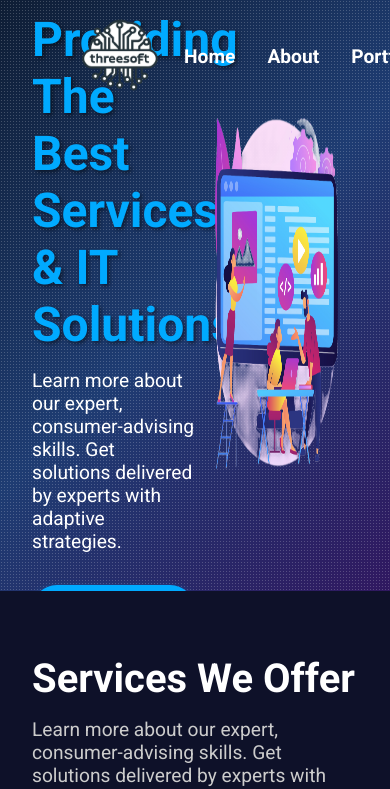
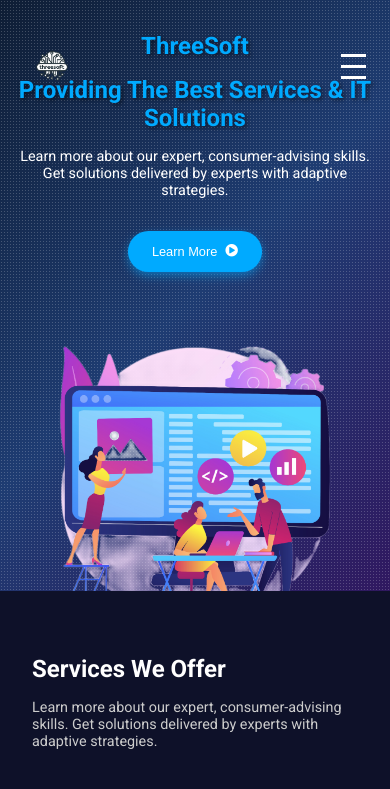
Before and after one commit to ejaz0/shirkat, a React (Create React App) app: page / in a window 390 px wide. Shown: the top 789 px of the page. Built offline with nearby package versions, Linux system fonts and the light colour scheme; a small style sheet from the web is missing.

Commit message:
Made it into more responsive design

```diff
--- a/src/Components/Navbar.js
+++ b/src/Components/Navbar.js
@@ -1,9 +1,11 @@
-import React, { useEffect } from 'react';
+import React, { useState, useEffect } from 'react';
 import { Link } from 'react-router-dom';
 import '../Styles/Css/NavBarStyle.css';
 import ThreeSoftLogo from '../Styles/Css/images/threesoftlogoneww.png'; // Import the logo
 
 const NavBar = () => {
+    const [isMenuOpen, setIsMenuOpen] = useState(false);
+
     useEffect(() => {
         const handleScroll = () => {
             const nav = document.querySelector('nav');
@@ -22,16 +24,25 @@
         };
     }, []);
 
+    const toggleMenu = () => {
+        setIsMenuOpen(!isMenuOpen);
+    };
+
     return (
         <nav>
             <div className="logo-container">
                 <img src={ThreeSoftLogo} alt="ThreeSoft Logo" className="logo" />
             </div>
-            <ul>
-                <li><Link to="/">Home</Link></li>
-                <li><Link to="/about">About</Link></li>
-                <li><Link to="/portfolio">Portfolio</Link></li>
-                <li><Link to="/contact">Contact</Link></li>
+            <div className={`hamburger ${isMenuOpen ? 'active' : ''}`} onClick={toggleMenu}>
+                <div></div>
+                <div></div>
+                <div></div>
+            </div>
+            <ul className={isMenuOpen ? 'show' : ''}>
+                <li><Link to="/" onClick={toggleMenu}>Home</Link></li>
+                <li><Link to="/about" onClick={toggleMenu}>About</Link></li>
+                <li><Link to="/portfolio" onClick={toggleMenu}>Portfolio</Link></li>
+                <li><Link to="/contact" onClick={toggleMenu}>Contact</Link></li>
             </ul>
         </nav>
     );
--- a/src/Components/Portfolio.js
+++ b/src/Components/Portfolio.js
@@ -49,6 +49,11 @@
 
 const Portfolio = () => {
     const [selectedCategory, setSelectedCategory] = useState('all');
+    const [isMenuOpen, setIsMenuOpen] = useState(false);
+
+    const toggleMenu = () => {
+        setIsMenuOpen(!isMenuOpen);
+    };
 
     const filteredPortfolioData = selectedCategory === 'all'
         ? portfolioData
@@ -70,13 +75,20 @@
             <div className="portfolio-section">
                 <header className="portfolio-header">
                     <h1>Awesome Portfolio</h1>
-                    <div className="portfolio-filter">
-                        <a onClick={() => setSelectedCategory('all')}>All</a>
-                        <a  onClick={() => setSelectedCategory('mobile')}>Mobile Apps</a>
-                        <a  onClick={() => setSelectedCategory('cloud')}>Cloud</a>
-                        <a  onClick={() => setSelectedCategory('data')}>Data Analysis</a>
-                        <a  onClick={() => setSelectedCategory('hosting')}>Hosting</a>
-                        <a  onClick={() => setSelectedCategory('web')}>Web</a>
+                    <div className="portfolio-filter-container">
+                        <div className={`hamburger ${isMenuOpen ? 'active' : ''}`} onClick={toggleMenu}>
+                            <div></div>
+                            <div></div>
+                            <div></div>
+                        </div>
+                        <div className={`portfolio-filter ${isMenuOpen ? 'show' : ''}`}>
+                            <a onClick={() => { setSelectedCategory('all'); toggleMenu(); }}>All</a>
+                            <a onClick={() => { setSelectedCategory('mobile'); toggleMenu(); }}>Mobile Apps</a>
+                            <a onClick={() => { setSelectedCategory('cloud'); toggleMenu(); }}>Cloud</a>
+                            <a onClick={() => { setSelectedCategory('data'); toggleMenu(); }}>Data Analysis</a>
+                            <a onClick={() => { setSelectedCategory('hosting'); toggleMenu(); }}>Hosting</a>
+                            <a onClick={() => { setSelectedCategory('web'); toggleMenu(); }}>Web</a>
+                        </div>
                     </div>
                 </header>
                 <div className="portfolio-grid">
--- a/src/Styles/Css/HomeStyle.css
+++ b/src/Styles/Css/HomeStyle.css
@@ -1,3 +1,5 @@
+/* Existing CSS */
+
 .container {
     display: flex;
     flex-direction: column;
@@ -210,8 +212,6 @@
     transition: color 0.1s ease;
 }
 
-
-
 .service-card:hover a {
     color: #f7f7f7 !important; /* Ensures the color change is prioritized */
 }
@@ -231,3 +231,88 @@
 .services-button:hover {
     background: #0077cc;
 }
+
+/* Responsive CSS */
+@media (max-width: 768px) {
+    .hero {
+        flex-direction: column;
+        padding: 2rem 1rem;
+    }
+
+    .hero-content {
+        max-width: 100%;
+        text-align: center;
+        margin-bottom: 2rem;
+    }
+
+    .hero-content h1 {
+        font-size: 2rem;
+    }
+
+    .hero-content p {
+        font-size: 1rem;
+    }
+
+    .hero-button {
+        font-size: 0.9rem;
+    }
+
+    .hero-graphic {
+        max-width: 100%;
+        height: auto;
+        justify-content: center;
+    }
+
+    .hero-graphic img {
+        height: auto;
+        width: 100%;
+    }
+
+    .services-grid {
+        grid-template-columns: 1fr; /* Single column layout */
+        gap: 1rem;
+    }
+
+    .service-card {
+        padding: 1.5rem;
+    }
+
+    .services h2 {
+        font-size: 2rem;
+    }
+
+    .services p {
+        font-size: 1rem;
+    }
+}
+
+@media (max-width: 480px) {
+    .hero-content h1 {
+        font-size: 1.5rem;
+    }
+
+    .hero-content p {
+        font-size: 0.9rem;
+    }
+
+    .hero-button {
+        font-size: 0.8rem;
+        padding: 0.8rem 1.5rem;
+    }
+
+    .services h2 {
+        font-size: 1.5rem;
+    }
+
+    .services p {
+        font-size: 0.9rem;
+    }
+
+    .service-card h3 {
+        font-size: 1.2rem;
+    }
+
+    .service-card p {
+        font-size: 0.9rem;
+    }
+}
--- a/src/Styles/Css/NavBarStyle.css
+++ b/src/Styles/Css/NavBarStyle.css
@@ -1,3 +1,4 @@
+/* Existing Navbar CSS */
 nav {
     font-weight: bold;
     color: white;
@@ -7,17 +8,19 @@
     left: 0;
     z-index: 10;
     display: flex;
-    justify-content: space-between; /* Adjusted for logo */
+    justify-content: space-between;
     align-items: center;
-    transition: background 0.3s ease; /* Smooth transition */
-    padding: 3.5rem; /* Remove top and bottom padding, keep left and right padding */
-    margin: 0; /* Remove any margin */
-    height: 70px; /* Set a fixed height for the navbar */
+    transition: background 0.3s ease;
+    padding: 1rem 2rem;
+    margin: 0;
+    height: 70px;
+    box-sizing: border-box; /* Include padding and border in the element's total width and height */
+    margin-bottom: 70px; /* Add bottom margin equal to the navbar height */
 }
 
 nav.scrolled {
-    background: rgba(0, 0, 0, 0.2); /* Background when scrolled */
-    backdrop-filter: blur(10px); /* Blur effect */
+    background: rgba(0, 0, 0, 0.2);
+    backdrop-filter: blur(10px);
 }
 
 .logo-container {
@@ -26,8 +29,9 @@
 }
 
 .logo {
-    height: 6rem; /* Adjust the size as needed */
-    width: 6rem;
+    height: 4rem;
+    width: auto; /* Maintain aspect ratio */
+    max-width: 100%;
 }
 
 ul {
@@ -72,3 +76,97 @@
     left: 0;
     background: #f06;
 }
+
+/* Additions for Mobile Responsiveness */
+.hamburger {
+    display: none;
+    flex-direction: column;
+    cursor: pointer;
+    margin-right: 1rem;
+}
+
+.hamburger div {
+    width: 25px;
+    height: 3px;
+    background-color: white;
+    margin: 4px 0;
+    transition: all 0.3s ease;
+}
+
+/* Media Queries */
+@media (max-width: 768px) {
+    nav {
+        padding: 1rem;
+        margin-bottom: 70px; /* Add bottom margin equal to the navbar height */
+    }
+
+    .logo {
+        height: 3rem; /* Adjust logo size for tablets */
+    }
+
+    ul {
+        display: none;
+        flex-direction: column;
+        position: absolute;
+        top: 70px;
+        right: 0;
+        width: 100%;
+        background: rgba(0, 0, 0, 0.9);
+        padding: 1rem;
+        margin: 0;
+        z-index: 9;
+    }
+
+    ul.show {
+        display: flex;
+    }
+
+    li {
+        margin: 1rem 0;
+        text-align: center;
+    }
+
+    .hamburger {
+        display: flex;
+    }
+
+    .hamburger.active div:nth-child(1) {
+        transform: rotate(-45deg) translate(-5px, 6px);
+    }
+
+    .hamburger.active div:nth-child(2) {
+        opacity: 0;
+    }
+
+    .hamburger.active div:nth-child(3) {
+        transform: rotate(45deg) translate(-5px, -6px);
+    }
+}
+
+/* Optional additional styles */
+@media (max-width: 480px) {
+    a {
+        font-size: 1rem;
+    }
+
+    .logo {
+        height: 2.5rem; /* Adjust logo size for smaller screens */
+    }
+
+    .hamburger {
+        margin-right: 0.5rem;
+    }
+
+    nav {
+        height: auto; /* Ensure the navbar adapts to content height */
+        padding: 1rem;
+        margin-bottom: 70px; /* Add bottom margin equal to the navbar height */
+    }
+
+    ul {
+        top: 70px;
+        width: 100%;
+        padding: 1rem;
+        margin: 0;
+    }
+}
--- a/src/Styles/Css/PortfolioStyle.css
+++ b/src/Styles/Css/PortfolioStyle.css
@@ -1,3 +1,4 @@
+/* Existing Portfolio CSS */
 .portfolio-container {
     color: #ffffff;
     min-height: 100vh;
@@ -56,13 +57,35 @@
     color: #ffffff;
 }
 
+.portfolio-filter-container {
+    display: flex;
+    justify-content: center;
+    position: relative;
+}
+
 .portfolio-filter {
-    margin-bottom: 2rem;
+    display: none;
+    flex-direction: column;
+    justify-content: center;
+    align-items: center;
+    margin-top: 1rem;
     font-size: 1rem;
+    background: rgba(0, 0, 0, 0.9);
+    padding: 1rem;
+    border-radius: 10px;
+    width: 100%;
+    position: absolute;
+    top: 50px;
+    left: 0;
+    z-index: 10;
+}
+
+.portfolio-filter.show {
+    display: flex;
 }
 
 .portfolio-filter a {
-    margin: 0 1rem;
+    margin: 0.5rem 0;
     color: #00aaff;
     text-decoration: none;
     transition: color 0.3s;
@@ -74,7 +97,7 @@
 
 .portfolio-grid {
     display: grid;
-    grid-template-columns: repeat(3, 1fr); /* Ensures three columns */
+    grid-template-columns: repeat(auto-fit, minmax(200px, 1fr)); /* Auto responsive columns */
     gap: 0.5rem; /* Reduced gap to bring items closer */
     justify-content: center; /* Center the grid items */
     max-width: 800px; /* Set a maximum width for the grid */
@@ -132,3 +155,86 @@
     align-items: center;
     margin-left: 1rem; /* Space between logo and header content */
 }
+
+/* Additions for Mobile Responsiveness */
+.hamburger {
+    display: none;
+    flex-direction: column;
+    cursor: pointer;
+    margin-left: 1rem;
+}
+
+.hamburger div {
+    width: 25px;
+    height: 3px;
+    background-color: white;
+    margin: 4px 0;
+    transition: all 0.3s ease;
+}
+
+@media (max-width: 768px) {
+    .portfolio-header h1 {
+        font-size: 2rem;
+    }
+
+    .portfolio-header p {
+        font-size: 1rem;
+    }
+
+    .portfolio-section h1 {
+        font-size: 2rem;
+    }
+
+    .portfolio-filter-container {
+        flex-direction: column;
+        align-items: flex-start;
+    }
+
+    .portfolio-filter {
+        display: none;
+        position: absolute;
+        top: 50px;
+        right: 0;
+        width: 100%;
+        z-index: 9;
+    }
+
+    .portfolio-filter.show {
+        display: flex;
+    }
+
+    .hamburger {
+        display: flex;
+    }
+
+    .hamburger.active div:nth-child(1) {
+        transform: rotate(-45deg) translate(-5px, 6px);
+    }
+
+    .hamburger.active div:nth-child(2) {
+        opacity: 0;
+    }
+
+    .hamburger.active div:nth-child(3) {
+        transform: rotate(45deg) translate(-5px, -6px);
+    }
+}
+
+@media (max-width: 480px) {
+    .portfolio-header h1 {
+        font-size: 1.5rem;
+    }
+
+    .portfolio-header p {
+        font-size: 0.9rem;
+    }
+
+    .portfolio-section h1 {
+        font-size: 1.5rem;
+    }
+
+    .portfolio-item img {
+        max-width: 150px; /* Further reduce max width */
+        max-height: 150px; /* Further reduce max height */
+    }
+}
```
Also changed, not shown: src/Styles/Css/ContactStyle.css (+117 -14 lines), 1 other file (tests, documents, lock files or other folders).
